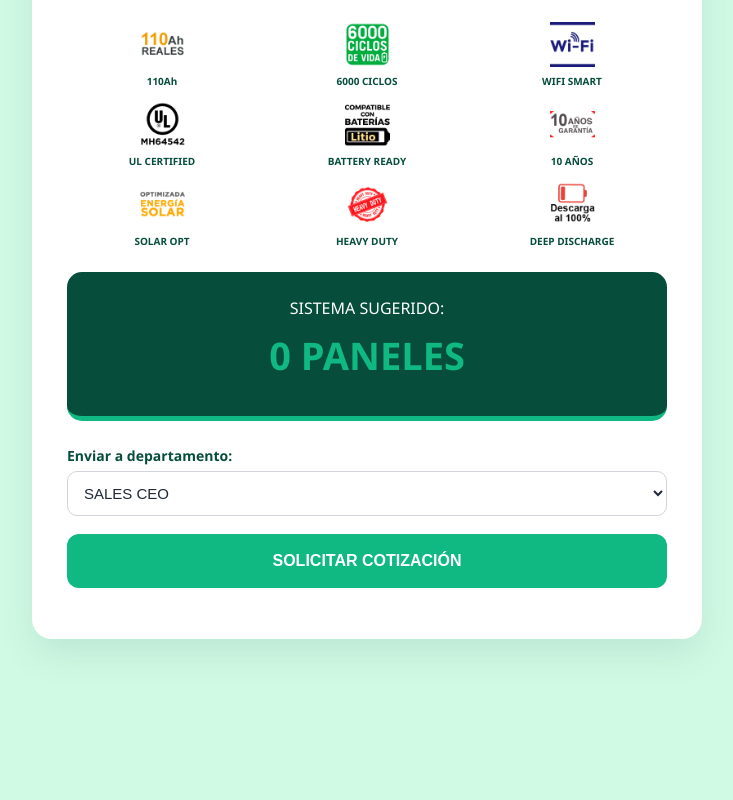
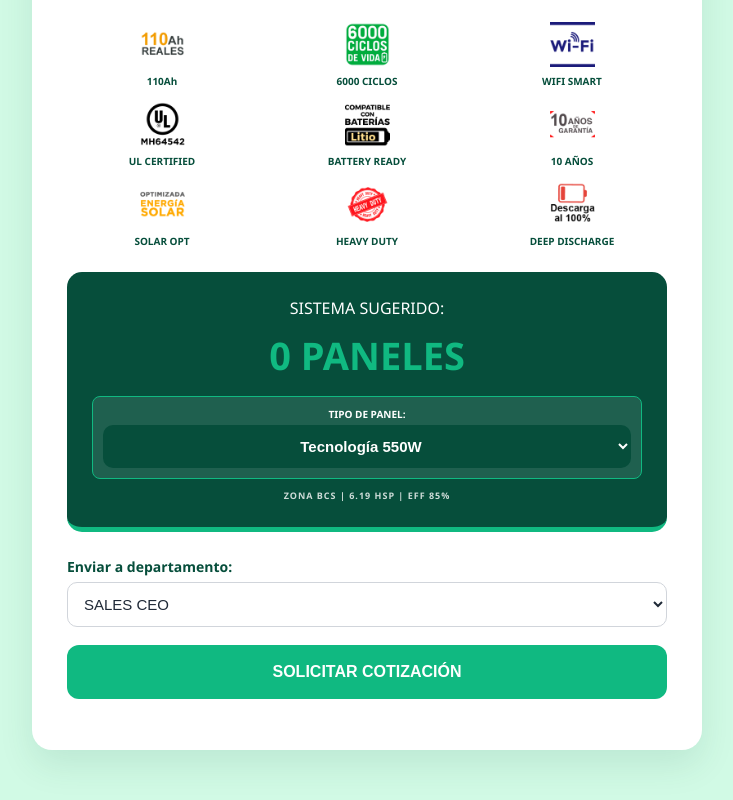
Before and after one commit to BajaProServices/CALCULADORA-KWHR, a plain HTML site: page index.html in a window 1280 px wide. Shown: the part 1638-2438 px from the top of the page, without its empty margins (273-1006 px from the left). Before the commit the page ends 2327 px from the top, so only its background shows below. Drawn offline with Linux system fonts and the light colour scheme.

Commit message:
Update index.html

```diff
--- a/index.html
+++ b/index.html
@@ -6,7 +6,7 @@
     <title>Cotizador Solar | BAJA PRO-SERVICES</title>
     <style>
         :root {
-            --emerald-bg: #d1fae5; /* Light Emerald Green */
+            --emerald-bg: #d1fae5;
             --emerald-primary: #10b981;
             --emerald-dark: #064e3b;
             --emerald-accent: #059669;
@@ -49,7 +49,7 @@
 
         .container {
             max-width: 600px;
-            margin: 20px auto 50px; /* Removed negative margin to ensure hero is not obstructed */
+            margin: 20px auto 50px;
             background: var(--white);
             padding: 35px;
             border-radius: 20px;
@@ -178,6 +178,23 @@
             margin: 10px 0;
         }
 
+        .panel-selector {
+            background: rgba(255,255,255,0.1);
+            padding: 10px;
+            border-radius: 8px;
+            margin-top: 15px;
+            border: 1px solid var(--emerald-primary);
+        }
+
+        .panel-selector select {
+            margin-bottom: 0;
+            background: var(--emerald-dark);
+            color: white;
+            border: none;
+            font-weight: bold;
+            text-align: center;
+        }
+
         button {
             width: 100%;
             background-color: var(--emerald-primary);
@@ -274,6 +291,16 @@
         <div class="result-box">
             <div id="t-result">SISTEMA SUGERIDO:</div>
             <div class="result-value"><span id="panelCount">0</span> <span id="t-panels">PANELES</span></div>
+
+            <div class="panel-selector">
+                <label style="color: white; font-size: 10px; margin-bottom: 4px;">TIPO DE PANEL:</label>
+                <select id="panelWatts" onchange="calcular()">
+                    <option value="550">Tecnología 550W</option>
+                    <option value="580">Tecnología 580W</option>
+                    <option value="620">Tecnología 620W</option>
+                </select>
+            </div>
+            <div style="font-size: 9px; opacity: 0.8; font-weight: bold; margin-top: 10px; letter-spacing: 1px;">ZONA BCS | 6.19 HSP | EFF 85%</div>
         </div>
 
         <label id="l-dept">Enviar a departamento:</label>
@@ -287,17 +314,52 @@
 </div>
 
 <script>
+    const HSP = 6.19;
+    const EFFICIENCY = 0.85;
+
     function alternarInputs() {
         const tipo = document.getElementById('tipoTarifa').value;
         document.getElementById('gridBimestre').classList.toggle('hidden', tipo !== 'bimestral');
         document.getElementById('gridMes').classList.toggle('hidden', tipo !== 'mensual');
+        calcular();
     }
+
+    function calcular() {
+        let totalKwh = 0;
+        let count = 0;
+        const tipo = document.getElementById('tipoTarifa').value;
+        const selector = tipo === 'bimestral' ? '.in-kwh' : '.in-kwh-m';
+        const divisorDias = tipo === 'bimestral' ? 61 : 30.4;
+        const currentPanelWatt = document.getElementById('panelWatts').value;
+
+        document.querySelectorAll(selector).forEach(i => {
+            if(i.value > 0) {
+                totalKwh += Number(i.value);
+                count++;
+            }
+        });
+
+        if(totalKwh > 0 && count > 0) {
+            const promedioDiarioKwh = (totalKwh / count) / divisorDias;
+            const kwpNecesario = (promedioDiarioKwh / HSP) / EFFICIENCY;
+            const numeroPaneles = Math.ceil((kwpNecesario * 1000) / currentPanelWatt);
+
+            document.getElementById('panelCount').innerText = numeroPaneles;
+        } else {
+            document.getElementById('panelCount').innerText = 0;
+        }
+    }
+
+    document.querySelectorAll('input').forEach(input => {
+        input.addEventListener('input', calcular);
+    });
 
     function enviarWA() {
         const nombre = document.getElementById('nombre').value;
         const tel = document.getElementById('telefono').value;
         const loc = document.getElementById('direccion').value;
         const panels = document.getElementById('panelCount').innerText;
+        const watts = document.getElementById('panelWatts').value;
         const num = document.getElementById('waNumber').value;
 
         if(!nombre || panels === "0") {
@@ -310,18 +372,11 @@
             `Cliente: ${nombre}\n` +
             `WhatsApp: ${tel}\n` +
             `Ubicación: ${loc}\n` +
-            `Sugerencia: ${panels} Paneles`
+            `Sugerencia: ${panels} Paneles de ${watts}W\n` +
+            `Cálculo basado en 6.19 HSP (BCS)`
         );
         window.open(`https://wa.me/${num}?text=${msg}`, '_blank');
     }
-
-    document.querySelectorAll('input').forEach(input => {
-        input.addEventListener('input', () => {
-            let sum = 0;
-            document.querySelectorAll('.in-kwh, .in-kwh-m').forEach(i => sum += Number(i.value));
-            document.getElementById('panelCount').innerText = Math.ceil(sum / 150) || 0;
-        });
-    });
 </script>
 </body>
 </html>
```
